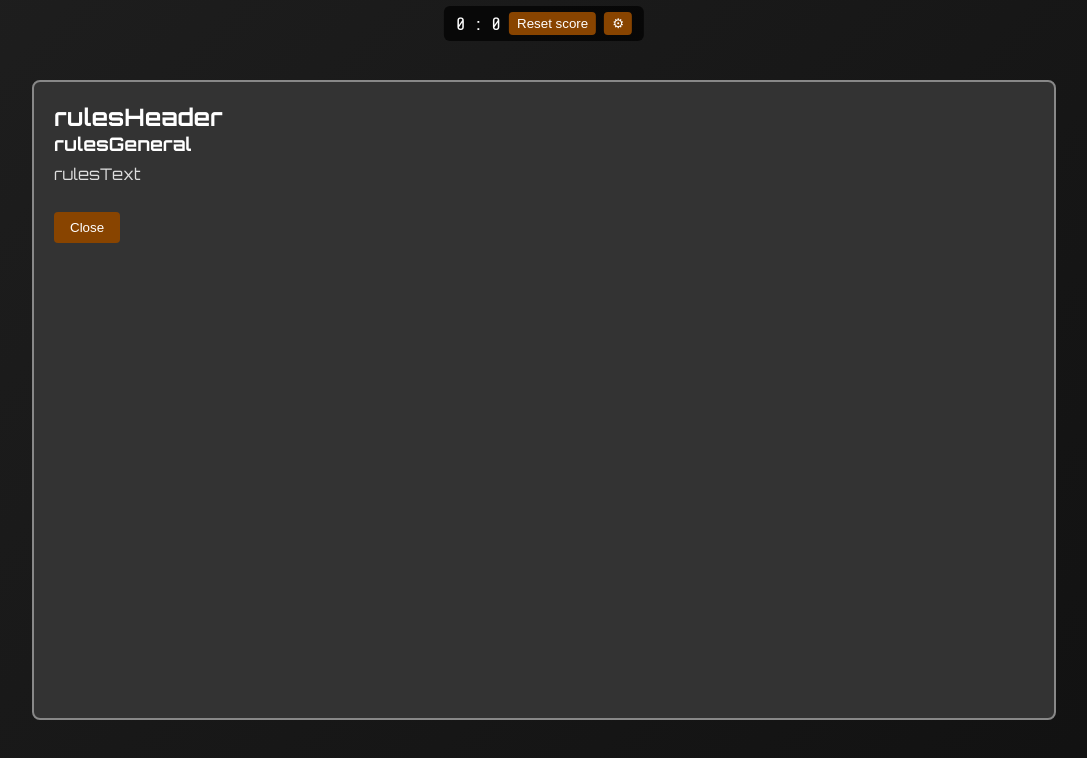
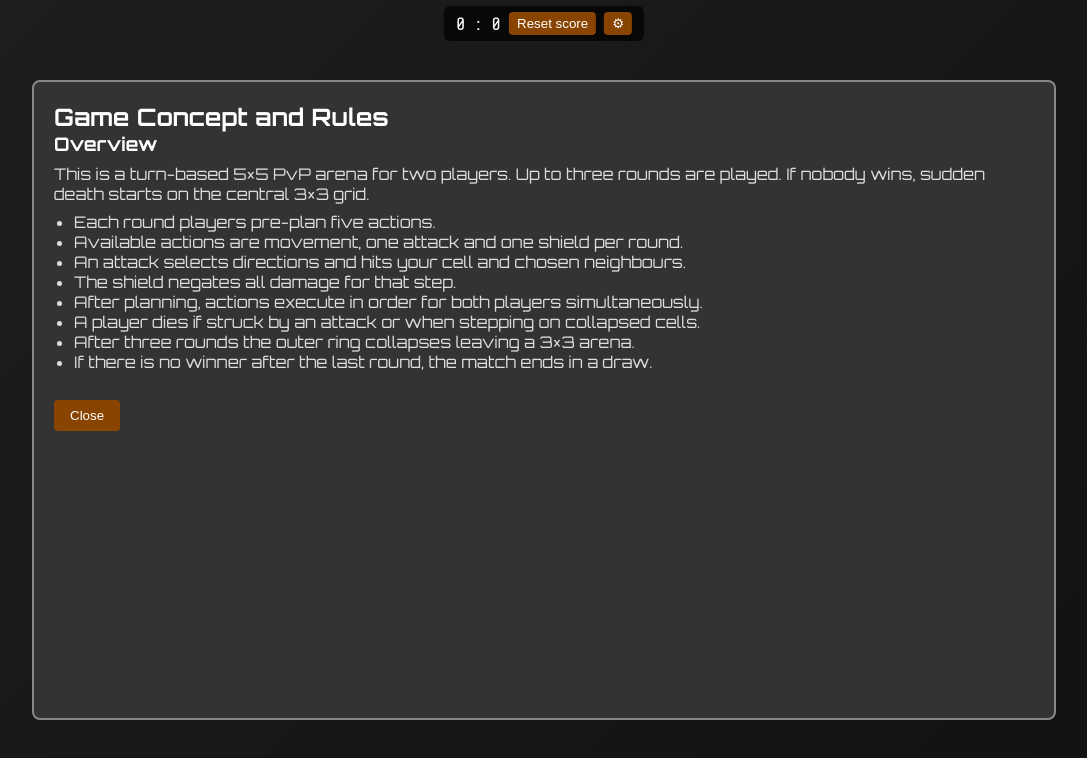
Before and after one commit to JustSadSock/5x5, a website: page index.html in a window 1280 px wide. Both pictures are taken after a click on the element "Rules". Shown: the whole page, without its empty margins (96-1183 px from the left). Drawn offline with nearby package versions, Linux system fonts and the light colour scheme.

Commit message:
Expand rules description with translations

```diff
--- a/index.html
+++ b/index.html
@@ -359,8 +359,17 @@
   <div id="rulesOverlay">
     <h2 data-i18n="rulesHeader">Концепция и правила игры</h2>
     <h3 data-i18n="rulesGeneral">Общее</h3>
-    <p data-i18n="rulesText">Это пошаговая PvP-арена 5×5 для двух игроков. Игра идёт до трёх раундов + «внезапная смерть» (центр 3×3).</p>
-    <!-- ... остальное содержимое правил ... -->
+    <p data-i18n="rulesIntro">Это пошаговая PvP-арена 5×5 для двух игроков. Игра идёт до трёх раундов + «внезапная смерть» (центр 3×3).</p>
+    <ul>
+      <li data-i18n="rule1">Каждый раунд игроки заранее выбирают пять действий.</li>
+      <li data-i18n="rule2">Доступны перемещения, одна атака и один щит за раунд.</li>
+      <li data-i18n="rule3">Атака обозначает направления и поражает текущую и соседние клетки.</li>
+      <li data-i18n="rule4">Щит блокирует весь урон выбранного шага.</li>
+      <li data-i18n="rule5">После планирования ходы выполняются по порядку одновременно у обоих игроков.</li>
+      <li data-i18n="rule6">Поражение наступает от попадания атаки или при выходе на провалившуюся клетку.</li>
+      <li data-i18n="rule7">Спустя три раунда внешнее кольцо поля обрушивается, остаётся зона 3×3.</li>
+      <li data-i18n="rule8">Если и после финального раунда победителя нет, засчитывается ничья.</li>
+    </ul>
     <button id="rulesClose" data-i18n="close">Закрыть</button>
   </div>
 
--- a/js/i18n.js
+++ b/js/i18n.js
@@ -48,6 +48,17 @@
       state_ok: 'Moves match',
       state_mismatch: 'State mismatch',
       room_closed_inactivity: 'Room closed due to inactivity'
+      ,rulesHeader: 'Game Concept and Rules'
+      ,rulesGeneral: 'Overview'
+      ,rulesIntro: 'This is a turn-based 5\u00d75 PvP arena for two players. Up to three rounds are played. If nobody wins, sudden death starts on the central 3\u00d73 grid.'
+      ,rule1: 'Each round players pre-plan five actions.'
+      ,rule2: 'Available actions are movement, one attack and one shield per round.'
+      ,rule3: 'An attack selects directions and hits your cell and chosen neighbours.'
+      ,rule4: 'The shield negates all damage for that step.'
+      ,rule5: 'After planning, actions execute in order for both players simultaneously.'
+      ,rule6: 'A player dies if struck by an attack or when stepping on collapsed cells.'
+      ,rule7: 'After three rounds the outer ring collapses leaving a 3\u00d73 arena.'
+      ,rule8: 'If there is no winner after the last round, the match ends in a draw.'
     },
     ru: {
       singlePlayer: '1 игрок',
@@ -96,7 +107,18 @@
       ws_not_connected: 'WebSocket ещё не подключён',
       state_ok: 'Ходы совпадают',
       state_mismatch: 'Несовпадение состояний',
-      room_closed_inactivity: 'Комната закрыта из-за неактивности'
+      room_closed_inactivity: 'Комната закрыта из-за неактивности',
+      rulesHeader: 'Концепция и правила игры',
+      rulesGeneral: 'Общее',
+      rulesIntro: 'Это пошаговая PvP-арена 5\u00d75 для двух игроков. Игра идёт три раунда, затем в отсутствие победителя начинается \u00abвнезапная смерть\u00bb в центре 3\u00d73.',
+      rule1: 'Каждый раунд игроки заранее выбирают пять действий.',
+      rule2: 'В распоряжении перемещения, одна атака и один щит за раунд.',
+      rule3: 'Атака задаёт направления и поражает текущую и соседние клетки.',
+      rule4: 'Щит блокирует урон выбранного хода.',
+      rule5: 'После планирования действия выполняются по порядку одновременно.',
+      rule6: 'Игрок погибает от атаки или наступив на провалившуюся клетку.',
+      rule7: 'После трёх раундов края поля разрушаются, остаётся зона 3\u00d73.',
+      rule8: 'Если победителя нет после финала, объявляется ничья.'
     },
     uk: {
       singlePlayer: '1 гравець',
@@ -145,7 +167,18 @@
       ws_not_connected: 'WebSocket ще не підключений',
       state_ok: 'Ходи збігаються',
       state_mismatch: 'Неспівпадіння станів',
-      room_closed_inactivity: 'Кімната закрита через неактивність'
+      room_closed_inactivity: 'Кімната закрита через неактивність',
+      rulesHeader: 'Концепція та правила гри',
+      rulesGeneral: 'Загальне',
+      rulesIntro: 'Це покрокова PvP-арена 5\u00d75 для двох гравців. Після трьох раундів за відсутності переможця починається \u00abраптова смерть\u00bb у центрі 3\u00d73.',
+      rule1: 'Щоразу гравці заздалегідь планують п\u2019ять дій.',
+      rule2: 'Доступні переміщення, одна атака та один щит за раунд.',
+      rule3: 'Атака вибирає напрямки та вражає поточну й сусідні клітини.',
+      rule4: 'Щит блокує весь урон цього кроку.',
+      rule5: 'Після планування дії виконуються послідовно одночасно у обох гравців.',
+      rule6: 'Гравець гине від атаки або ступивши на зруйновану клітину.',
+      rule7: 'Після трьох раундів зовнішнє кільце зникає, залишається арена 3\u00d73.',
+      rule8: 'Якщо переможця немає після фінального раунду, оголошується нічия.'
     }
   };
 
```
